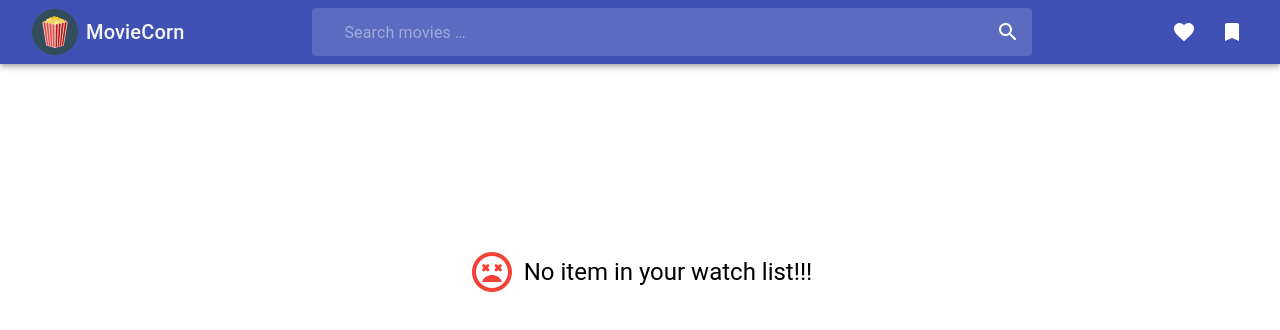
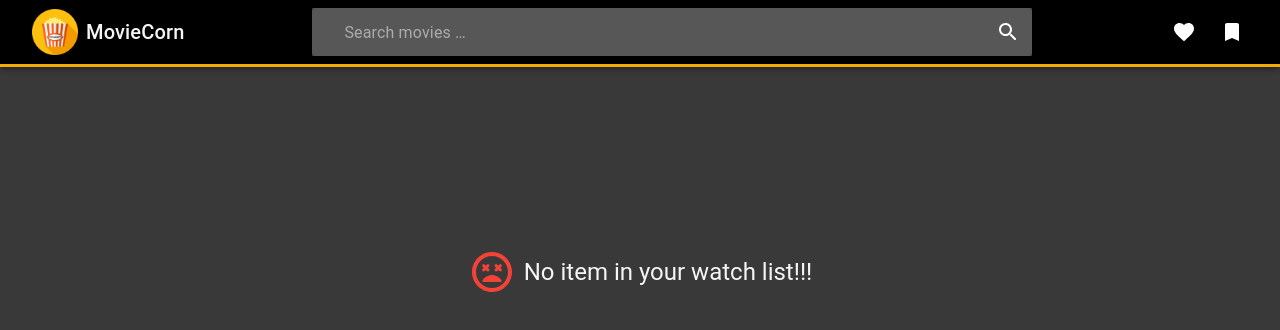
Before and after one commit to Z-Saffar/MovieCorn, a React (Create React App) app: page /watchlist in a window 1280 px wide. Shown: the top 330 px of the page. Built offline with nearby package versions, Linux system fonts and the light colour scheme.

Commit message:
add dark theme to app

```diff
--- a/src/App.css
+++ b/src/App.css
@@ -1,38 +1,3 @@
-.App {
-  text-align: center;
+body {
+  background-color: #393939;
 }
-
-.App-logo {
-  height: 40vmin;
-  pointer-events: none;
-}
-
-@media (prefers-reduced-motion: no-preference) {
-  .App-logo {
-    animation: App-logo-spin infinite 20s linear;
-  }
-}
-
-.App-header {
-  background-color: #282c34;
-  min-height: 100vh;
-  display: flex;
-  flex-direction: column;
-  align-items: center;
-  justify-content: center;
-  font-size: calc(10px + 2vmin);
-  color: white;
-}
-
-.App-link {
-  color: #61dafb;
-}
-
-@keyframes App-logo-spin {
-  from {
-    transform: rotate(0deg);
-  }
-  to {
-    transform: rotate(360deg);
-  }
-}
--- a/src/App.tsx
+++ b/src/App.tsx
@@ -1,9 +1,10 @@
+import { ThemeProvider } from '@material-ui/core'
 import { localstorageInitialization } from 'helper'
 import React, { useEffect } from 'react'
 import { BrowserRouter as Router } from 'react-router-dom'
 import './App.css'
 import AppRouter from './AppRouter'
-
+import { theme } from 'theme/theme'
 function App() {
 
   useEffect(() => {
@@ -12,7 +13,9 @@ function App() {
 
   return (
     <Router>
-      <AppRouter />
+      <ThemeProvider theme={theme}>
+        <AppRouter />
+      </ThemeProvider>
     </Router>
   )
 }
--- a/src/components/AppHeader/AppHeader.tsx
+++ b/src/components/AppHeader/AppHeader.tsx
@@ -82,7 +82,7 @@ const AppHeader: VFC<IAppHeaderProps> = ({ hasSearchBox }) => {
 
   return (
     <div className={classes.grow}>
-      <AppBar position="fixed">
+      <AppBar position="fixed" classes={{ root: classes.appBar }}>
         <Toolbar className={classes.logoWrapper}>
           <Link to="/">
             <Box display="flex" alignItems="center">
@@ -129,7 +129,7 @@ const AppHeader: VFC<IAppHeaderProps> = ({ hasSearchBox }) => {
               aria-controls="mobile-menu"
               aria-haspopup="true"
               onClick={handleMobileMenuOpen}
-              color="inherit"
+
             >
               <MoreVert />
             </IconButton>
@@ -151,6 +151,11 @@ const useStyles = makeStyles((theme: Theme) => {
   return createStyles({
     grow: {
       flexGrow: 1,
+    },
+    appBar: {
+      backgroundColor: theme.palette.common.black,
+      borderBottom: `3px solid ${theme.palette.primary.main}`
+
     },
     logoWrapper: {
       '& a': {
--- a/src/components/NoItem/NoItem.tsx
+++ b/src/components/NoItem/NoItem.tsx
@@ -24,6 +24,7 @@ const useStyles = makeStyles((theme: Theme) =>
             display: 'flex',
             justifyContent: 'center',
             alignItems: 'center',
+            color: theme.palette.grey[100]
         },
         noItemIcon: {
             width: 48,
--- a/src/components/SearchBox/SearchBox.tsx
+++ b/src/components/SearchBox/SearchBox.tsx
@@ -21,7 +21,7 @@ const SearchBox = () => {
   }
 
   return (
-    <form onSubmit={handleSearch} data-testid='searchForm'>
+    <form onSubmit={handleSearch} data-testid='searchForm' className={classes.root}>
       <div className={classes.search}>
         <InputBase
           defaultValue=''
@@ -48,11 +48,15 @@ export default SearchBox
 const useStyles = makeStyles((theme: Theme) => {
   const { spacing, palette, shape } = theme
   return createStyles({
+    root: {
+      backgroundColor: palette.grey[900]
+    },
     search: {
       position: 'relative',
       display: 'flex',
       borderRadius: shape.borderRadius,
       backgroundColor: alpha(palette.common.white, 0.15),
+      color: palette.common.white,
       '&:hover': {
         backgroundColor: alpha(palette.common.white, 0.25),
       },
--- a/src/containers/home-page/HomePage.tsx
+++ b/src/containers/home-page/HomePage.tsx
@@ -41,6 +41,7 @@ const useStyles = makeStyles((theme: Theme) => {
       borderRadius: shape.borderRadius,
       borderColor: palette.grey[500],
       width: '100%',
+      marginTop: spacing(3),
       padding: spacing(0.5, 0.5),
       [up('md')]: {
         width: '80%',
--- /dev/null
+++ b/src/theme/theme.ts
@@ -0,0 +1,16 @@
+import { createTheme } from '@material-ui/core/styles'
+
+export const theme = createTheme({
+  palette: {
+    type: 'dark',
+    primary: {
+      main: '#f4aa04',
+    },
+    background: {
+      default: '#313131',
+    },
+    grey: {
+      '900': '#393939',
+    },
+  },
+})
```
Also changed, not shown: src/logo.svg.
